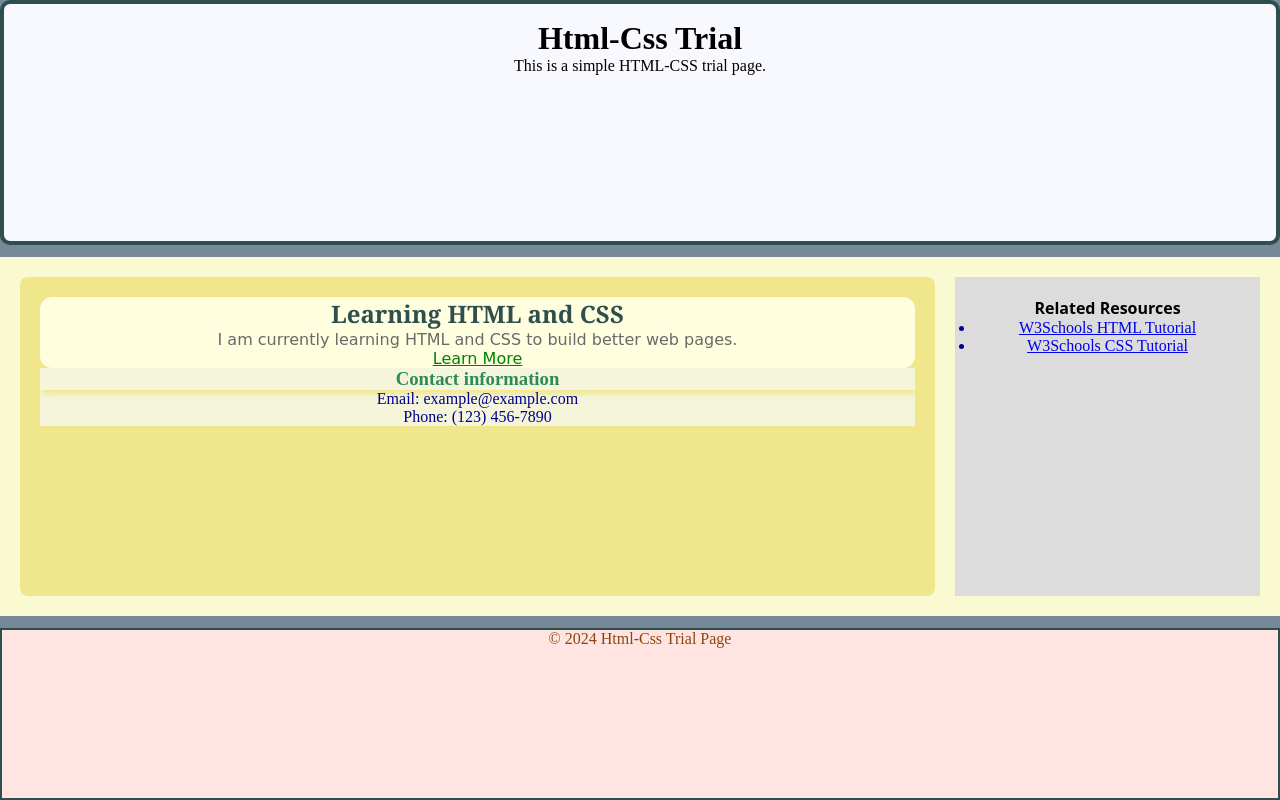
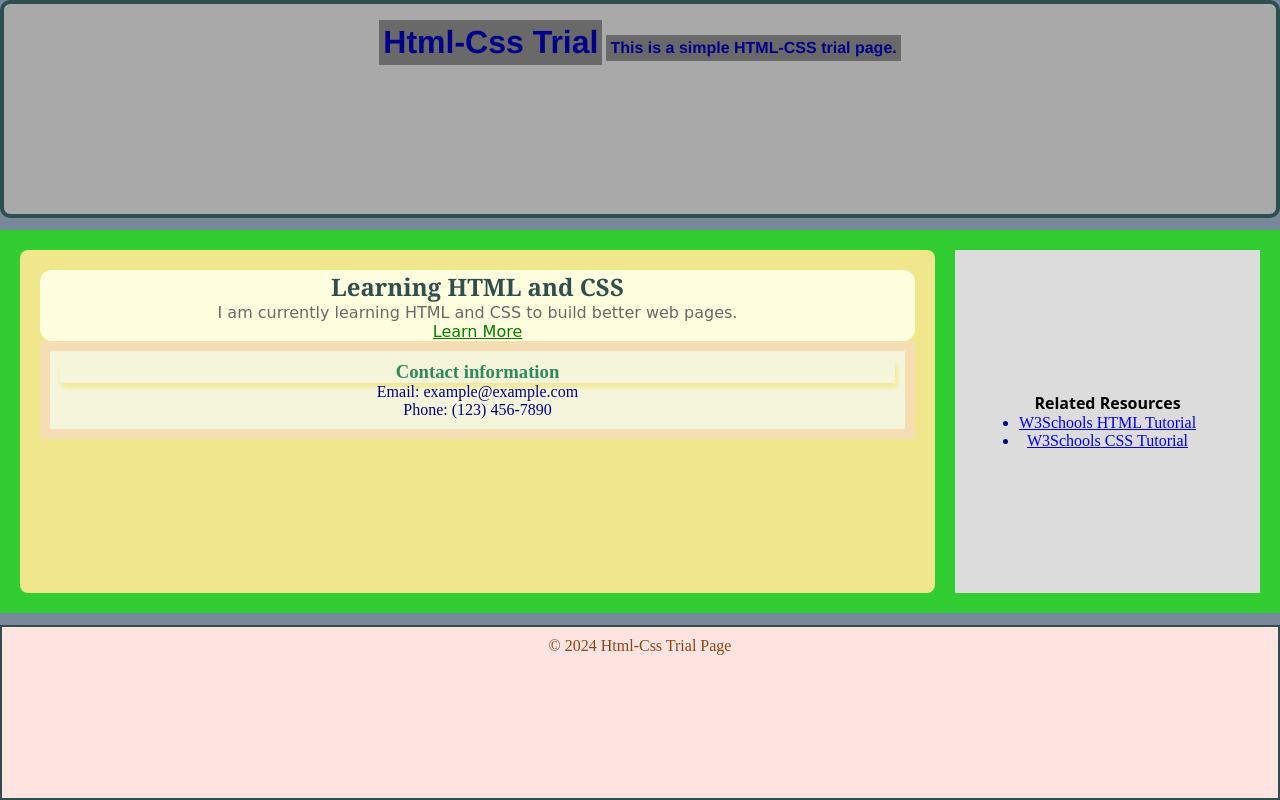
Before and after one commit to Umpire33-dot/New-Html-Css, a plain HTML site: page Html-Css.html in a window 1280 px wide. Drawn offline with Linux system fonts and the light colour scheme.

Commit message:
Commit Commit

```diff
--- a/Html-Css.html
+++ b/Html-Css.html
@@ -4,12 +4,12 @@
     <meta charset="UTF-8">
     <meta name="viewport" content="width=device-width, initial-scale=1.0">
     <title>Html-Css Trial</title>
-    <link rel="stylesheet" href="style.css">
+    <link rel="stylesheet" href="style-fixed.css">
 </head>
 <body>
     <header>
-        <h1>Html-Css Trial</h1>
-        <p>This is a simple HTML-CSS trial page.</p>
+        <h1 class="large">Html-Css Trial</h1>
+        <p class="max">This is a simple HTML-CSS trial page.</p>
     </header>
 
     <main id="gold">
--- /dev/null
+++ b/style-fixed.css
@@ -0,0 +1,108 @@
+* {
+  margin: 0;
+  padding: 0;
+  box-sizing: border-box;
+}
+
+html, body {
+  height: 100vh;
+  width: 100%;
+}
+
+body {
+  display: grid;
+  text-align: center;
+  font-family: 'Times New Roman', Times, serif;
+  font-weight: 400;
+  gap: 12px;
+  background-color: lightslategrey;
+}
+
+header {
+  background-color: darkgray;
+  border: 4px solid darkslategray;
+  border-radius: 10px;
+  color: darkblue;
+  padding: 1rem;
+}
+
+.large, .max {
+  font-family: 'Franklin Gothic Medium', 'Arial Narrow', Arial, sans-serif;
+  font-weight: 600;
+  background-color: dimgray;
+  padding: 4px;
+  display: inline-block;
+}
+
+#gold {
+  background-color: limegreen;
+  color: darkblue;
+  display: grid;
+  grid-template-columns: 3fr 1fr;
+  gap: 20px;
+  padding: 20px;
+}
+
+article {
+  background: #f0e68c;
+  padding: 20px;
+  border-radius: 8px;
+}
+
+section {
+  background-color: lightyellow;
+  box-sizing: border-box;
+  border-radius: 12px;
+  font-family: cursive;
+  color: dimgray;
+}
+
+h2 {
+  font-family: Cambria, Cochin, Georgia, Times, 'Times New Roman', serif;
+  font-weight: bolder;
+  color: darkslategray;
+}
+
+div.box {
+  display: flex;
+  flex-direction: column;
+  border: 10px solid wheat;
+  background-color: beige;
+  padding: 10px;
+}
+
+.yellow {
+  color: seagreen;
+  box-sizing: border-box;
+  box-shadow: #f0e68c 2px 4px 6px;
+}
+
+.green {
+  color: green;
+}
+
+aside {
+  display: flex;
+  flex-direction: column;
+  background: gainsboro;
+  justify-content: center;
+  align-items: center;
+  padding: 20px;
+}
+
+.blue {
+  color: black;
+  font-family: system-ui, -apple-system, BlinkMacSystemFont, 'Segoe UI', Roboto, Oxygen, Ubuntu, Cantarell, 'Open Sans', 'Helvetica Neue', sans-serif;
+  font-size: medium;
+  font-weight: 600;
+}
+
+footer {
+  border: 2px solid darkslategray;
+  background-color: mistyrose;
+  padding: 10px;
+}
+
+.brown {
+  color: saddlebrown;
+}
--- a/style.css
+++ b/style.css
@@ -18,15 +18,21 @@
 }
 header {
     background: fixed;
-    background-color: ghostwhite;
+    background-color: darkgray;
     border: 4px solid darkslategray;
     border-radius: 10px;
     color: verydarkblue;
     padding: 1rem;
-
+.large, .max{
+    font-family: 'Franklin Gothic Medium', 'Arial Narrow', Arial, sans-serif;
+    font-weight: 600;
+    background-color: dimgray;
+    padding: 4px;
+    justify-content: space-between;
+}
 }
 #gold {
-    background-color: lightgoldenrodyellow;
+    background-color:limegreen;
     color: darkblue;
     display: grid;
     grid-template-columns: 3fr 1fr;
```
Also changed, not shown: css-cheatsheet.txt (added), html-notes.txt (added).
